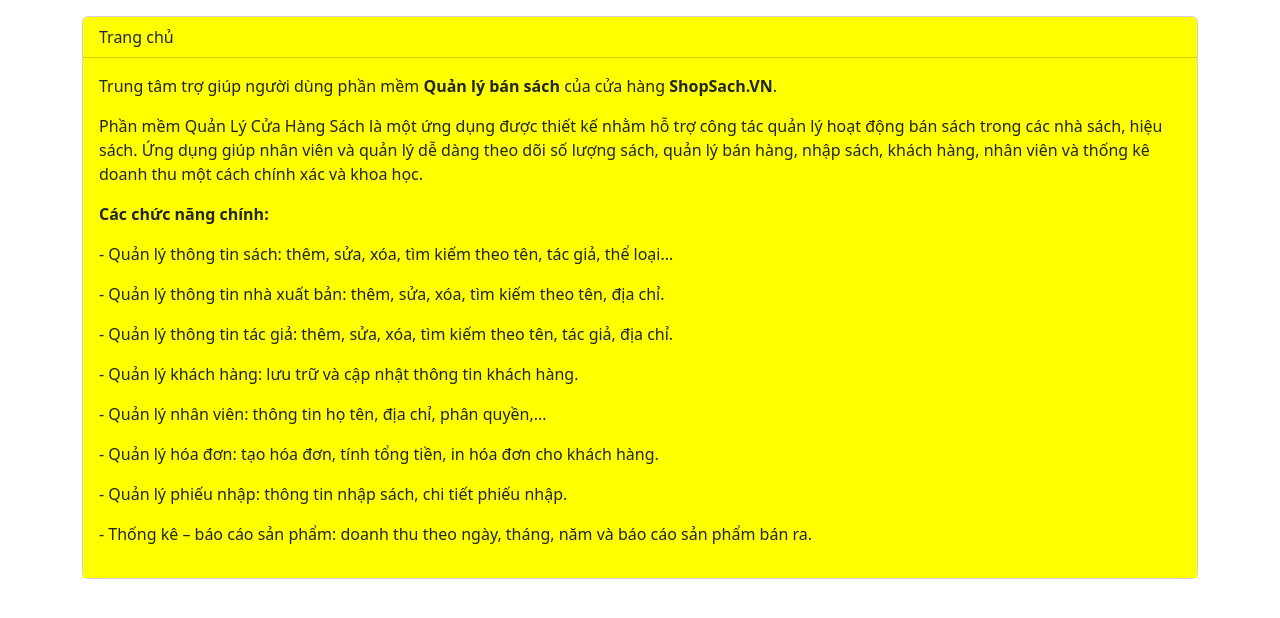
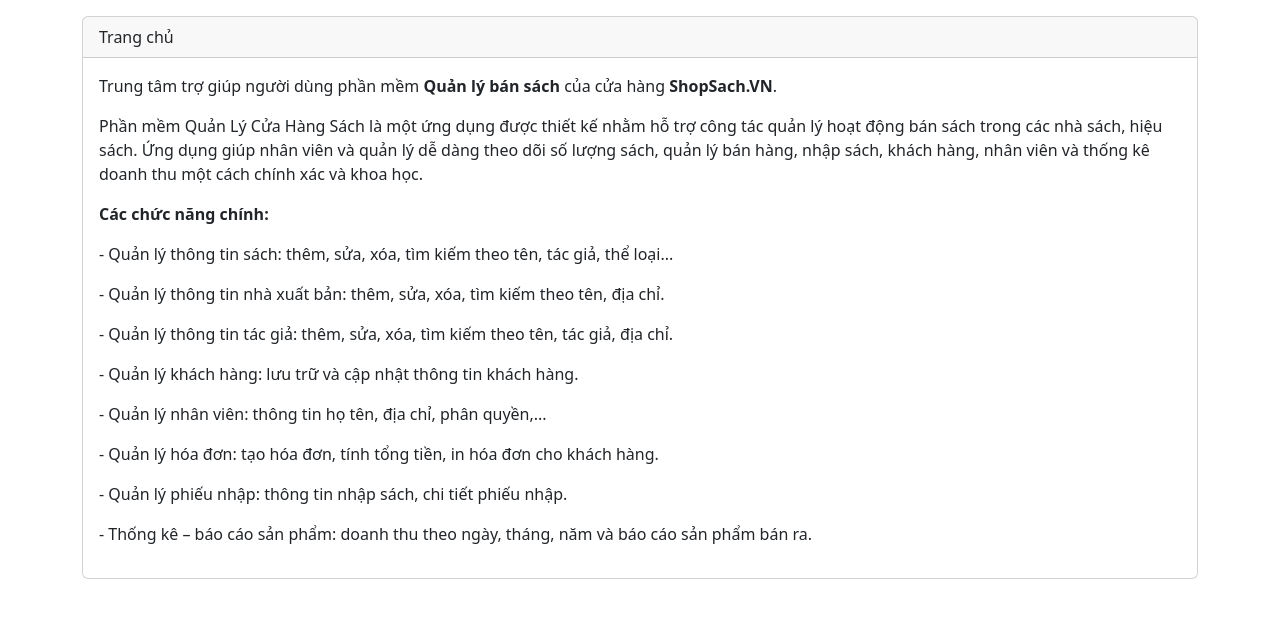
Before and after one commit to pkhang04/HuongDan, a plain HTML site: page index.html in a window 1280 px wide. Drawn offline with nearby package versions, Linux system fonts and the light colour scheme; no server answers.

Commit message:
Add files via upload

```diff
--- a/index.html
+++ b/index.html
@@ -13,8 +13,8 @@
 		<div id="navbar"></div>
 
 		<div class="card mt-3">
-			<div class="card-header" style="background-color: yellow;">Trang chủ</div>
-			<div class="card-body"style="background-color: yellow;">
+			<div class="card-header">Trang chủ</div>
+			<div class="card-body">
 				<p class="card-text">Trung tâm trợ giúp người dùng phần mềm <strong>Quản lý bán sách</strong> của cửa hàng <strong>ShopSach.VN</strong>.</p>
 				<p> Phần mềm Quản Lý Cửa Hàng Sách là một ứng dụng được thiết kế nhằm hỗ trợ công tác quản lý hoạt động bán sách trong các nhà sách, hiệu sách.
 					Ứng dụng giúp nhân viên và quản lý dễ dàng theo dõi số lượng sách, quản lý bán hàng, nhập sách, khách hàng, nhân viên và thống kê doanh thu một cách chính xác và khoa học.</p>
```
